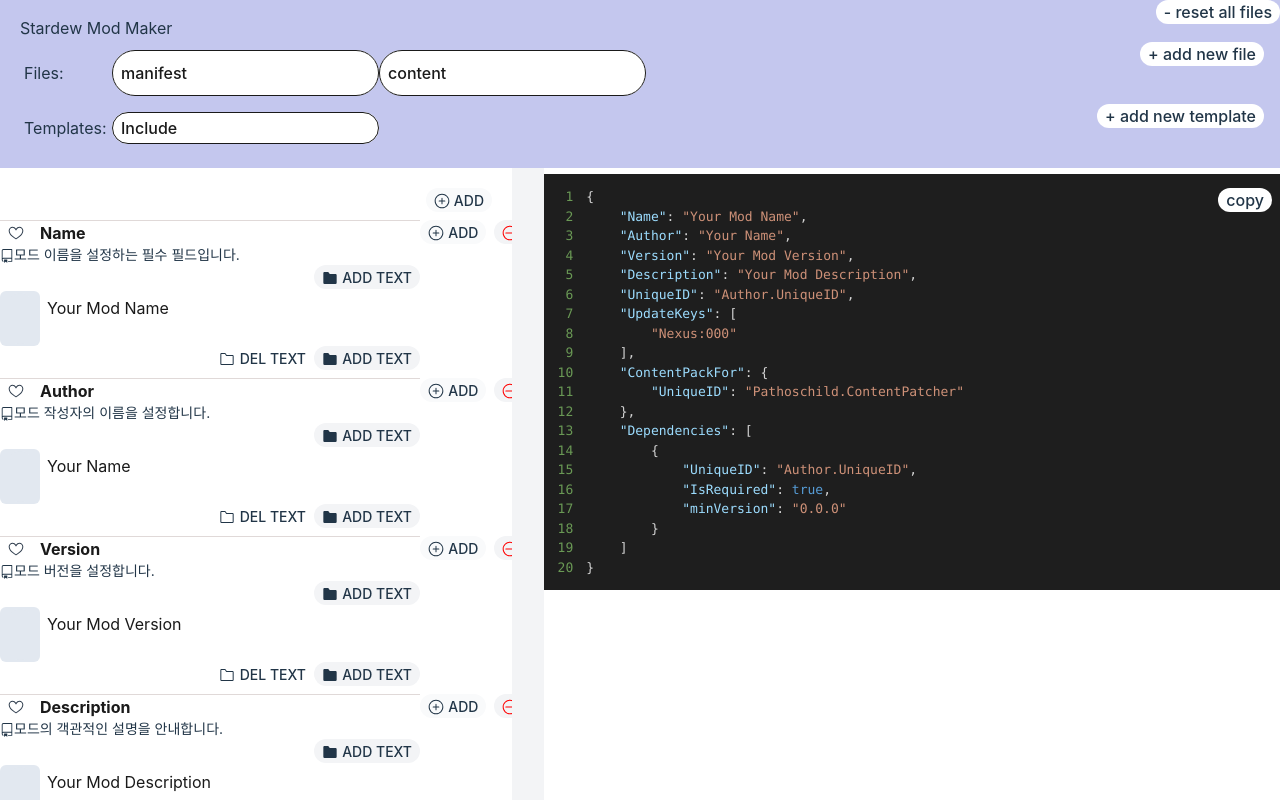
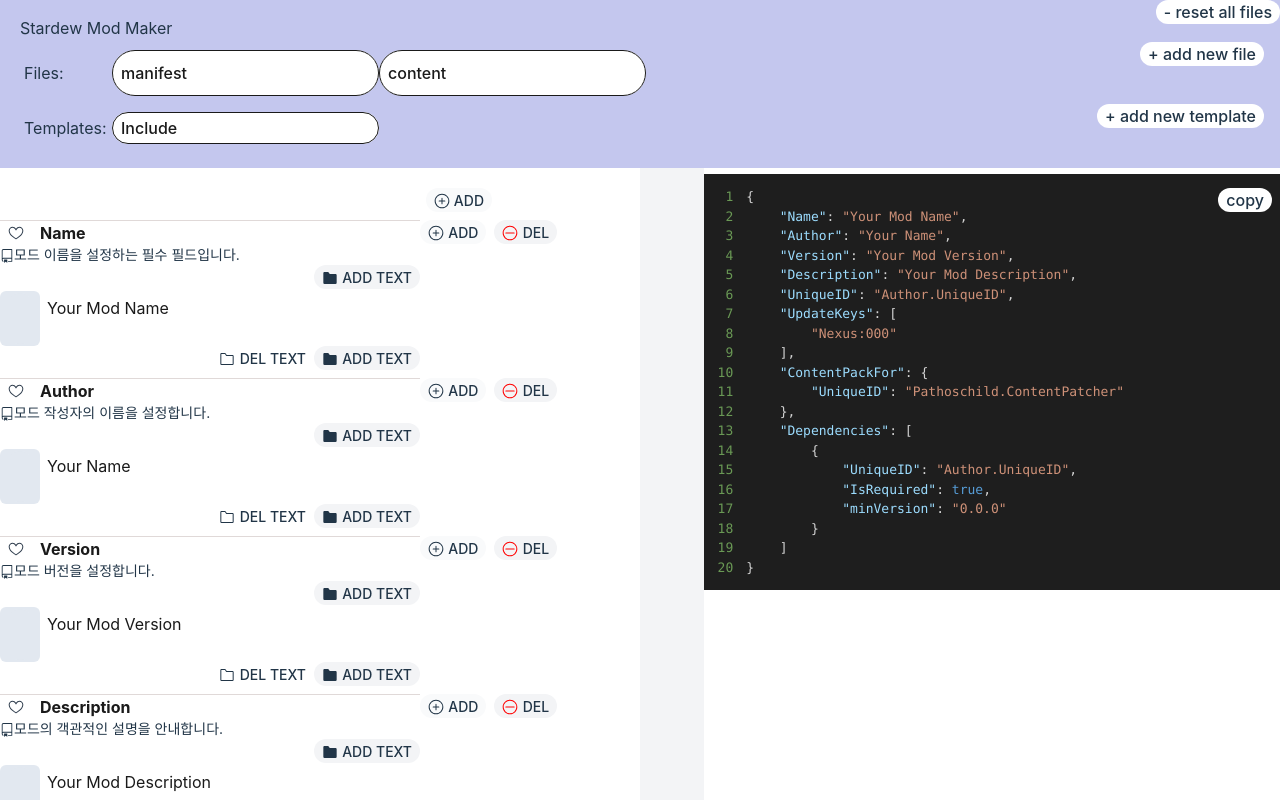
Before and after one commit to Sleepingoff/stardewmodmaker, a React (Vite) app: page /stardewmodmaker/ContentPatcher in a window 1280 px wide. Shown: the top 800 px of the page. Built offline with nearby package versions, Linux system fonts and the light colour scheme.

Commit message:
add: scroll marker

```diff
--- a/src/App.tsx
+++ b/src/App.tsx
@@ -12,6 +12,8 @@ import { Template, useTabStore } from "./store/tabStore";
 import { TemplateType } from "./type/template";
 import { useInputStore } from "./store/inputStore";
 import { GoX } from "react-icons/go";
+import ScrollSection from "./components/ScrollSection";
+import { BrowserRouter } from "react-router";
 
 const jsonFiles = ["Include"]; // 불러올 JSON 파일의 이름 목록
 
@@ -198,6 +200,7 @@ function App() {
             templates={templates}
             currentTab={activeTab}
           />
+          <ScrollSection />
           <JsonPreviewSection />
         </main>
       </MainContext.Provider>
--- a/src/components/FormatValue.tsx
+++ b/src/components/FormatValue.tsx
@@ -23,10 +23,14 @@ import {
   GoFileDirectory,
   GoFileDirectoryFill,
   GoHeart,
+  GoHeartFill,
   GoNoEntry,
   GoPlusCircle,
   GoRepo,
 } from "react-icons/go";
+import { useScrollStore } from "../store/scrollStore";
+import { useTabStore } from "../store/tabStore";
+import { Route } from "react-router";
 
 interface FormatType {
   separator: string;
@@ -44,10 +48,13 @@ const FormatValue = ({
   availableTypes = ["log", "text", "number", "checkbox", "object", "array"],
   template = [],
 }: FormatType) => {
-  const { value, setter }: FormatContextValue = useContext(FormatContext);
+  const { setter }: FormatContextValue = useContext(FormatContext);
+  const { deleteScroll } = useScrollStore();
+  const { activeTab } = useTabStore();
   const handleDeleteKey: MouseEventHandler = (e) => {
     if (!setter) return;
     setter((prev) => [...deleteValueById(prev, inputs)]);
+    deleteScroll(activeTab, inputs.id);
   };
   const [currentInputs, setCurrentInputs] = useState<IdField[]>(inputs!.value);
 
@@ -186,6 +193,32 @@ const FormatValue = ({
 
 const Format = ({ input, disabled }: { input: Input; disabled?: boolean }) => {
   const { setter } = useContext(FormatContext);
+  const { setScroll, deleteScroll } = useScrollStore();
+  const { activeTab } = useTabStore();
+  //boolean heart state
+  const [heart, setHeart] = useState(false);
+  //type이 log인 경우, 현재 자신의 스크롤 위치를 기억
+  useEffect(() => {
+    if (!setter) return;
+    if (!input?.type) return;
+
+    if (!heart) {
+      deleteScroll(activeTab, input.id);
+    }
+
+    if (input.type == "log" || heart) {
+      const element = document.getElementById(input.id);
+      if (!element) return;
+      const elementPosition = element.getBoundingClientRect();
+      const elementTop = elementPosition.top + window.scrollY;
+      const viewportHeight = window.innerHeight * 0.8;
+
+      // 전체 윈도우 내부 높이에 대해 비례한 값
+      const ratioTop = (elementTop / viewportHeight) * 100;
+      setScroll(activeTab, input.id, ratioTop);
+    }
+  }, [heart]);
+
   const [key, setKey] = useState<string>(input.key);
   const [sep, setSep] = useState<string>(input.separator ?? "");
   const [id, setId] = useState<string[]>(["0"]);
@@ -206,6 +239,12 @@ const Format = ({ input, disabled }: { input: Input; disabled?: boolean }) => {
         .map((i, idx) => idx + "")
     );
   }, []);
+  const handleClickAddBookMark: MouseEventHandler = (e) => {
+    //summary click prevent
+    e.stopPropagation();
+    //하트 아이콘 모양 변경
+    setHeart((prev) => !prev);
+  };
 
   const handleClickDeleteText =
     (idx: string): MouseEventHandler =>
@@ -262,7 +301,7 @@ const Format = ({ input, disabled }: { input: Input; disabled?: boolean }) => {
       [target.id]: target.value,
     }));
   };
-  const handleClickAddBookMark: MouseEventHandler = (e) => {};
+
   const textRef = useRef(null);
 
   useEffect(() => {
@@ -284,9 +323,9 @@ const Format = ({ input, disabled }: { input: Input; disabled?: boolean }) => {
   }
   return (
     <details open className="" id={input.id} key={input.id}>
-      <summary className="w-fit shrink">
-        <button onClick={handleClickAddBookMark}>
-          <GoHeart />
+      <summary className="w-full shrink">
+        <button className="ml-0" onClick={handleClickAddBookMark}>
+          {heart ? <GoHeartFill color="pink" /> : <GoHeart />}
         </button>
         <input
           type="text"
@@ -357,6 +396,37 @@ export default FormatValue;
 
 const FormatNumber = ({ input }: { input: Input }) => {
   const { setter }: FormatContextValue = useContext(FormatContext);
+  const { setScroll, deleteScroll } = useScrollStore();
+  const { activeTab } = useTabStore();
+  //boolean heart state
+  const [heart, setHeart] = useState(false);
+  //type이 log인 경우, 현재 자신의 스크롤 위치를 기억
+  useEffect(() => {
+    if (!setter) return;
+    if (!input?.type) return;
+
+    if (!heart) {
+      deleteScroll(activeTab, input.id);
+    }
+
+    if (input.type == "log" || heart) {
+      const element = document.getElementById(input.id);
+      if (!element) return;
+      const elementPosition = element.getBoundingClientRect();
+      const elementTop = elementPosition.top + window.scrollY;
+      const viewportHeight = window.innerHeight * 0.8;
+
+      // 전체 윈도우 내부 높이에 대해 비례한 값
+      const ratioTop = (elementTop / viewportHeight) * 100;
+      setScroll(activeTab, input.id, ratioTop);
+    }
+  }, [heart]);
+  const handleClickAddBookMark: MouseEventHandler = (e) => {
+    //summary click prevent
+    e.stopPropagation();
+    //하트 아이콘 모양 변경
+    setHeart((prev) => !prev);
+  };
 
   const [key, setKey] = useState<string>(input.key);
   const [value, setValue] = useState<string>(input.defaultValue as string);
@@ -380,6 +450,9 @@ const FormatNumber = ({ input }: { input: Input }) => {
   return (
     <details className="number" id={input.id} key={input.id} open>
       <summary>
+        <button className="ml-0" onClick={handleClickAddBookMark}>
+          {heart ? <GoHeartFill color="pink" /> : <GoHeart />}
+        </button>
         <input
           type="text"
           className="shrink w-20"
@@ -400,6 +473,38 @@ const FormatNumber = ({ input }: { input: Input }) => {
 
 const FormatCheckBox = ({ input }: { input: Input }) => {
   const { setter }: FormatContextValue = useContext(FormatContext);
+  const { setScroll, deleteScroll } = useScrollStore();
+  const { activeTab } = useTabStore();
+  //boolean heart state
+  const [heart, setHeart] = useState(false);
+  //type이 log인 경우, 현재 자신의 스크롤 위치를 기억
+  useEffect(() => {
+    if (!setter) return;
+    if (!input?.type) return;
+
+    if (!heart) {
+      deleteScroll(activeTab, input.id);
+    }
+
+    if (input.type == "log" || heart) {
+      const element = document.getElementById(input.id);
+      if (!element) return;
+      const elementPosition = element.getBoundingClientRect();
+      const elementTop = elementPosition.top + window.scrollY;
+      const viewportHeight = window.innerHeight * 0.8;
+
+      // 전체 윈도우 내부 높이에 대해 비례한 값
+      const ratioTop = (elementTop / viewportHeight) * 100;
+      setScroll(activeTab, input.id, ratioTop);
+    }
+  }, [heart]);
+  const handleClickAddBookMark: MouseEventHandler = (e) => {
+    //summary click prevent
+    e.stopPropagation();
+    //하트 아이콘 모양 변경
+    setHeart((prev) => !prev);
+  };
+
   const [key, setKey] = useState<string>(input.key);
   const [value, setValue] = useState<boolean>(
     input.defaultValue == "true" ? true : false
@@ -424,6 +529,9 @@ const FormatCheckBox = ({ input }: { input: Input }) => {
         <label htmlFor="checkbox" className="a11y-hidden">
           {key}
         </label>
+        <button className="ml-0" onClick={handleClickAddBookMark}>
+          {heart ? <GoHeartFill color="pink" /> : <GoHeart />}
+        </button>
         <input
           id="checkbox"
           className="w-80"
@@ -450,10 +558,6 @@ const FormatCheckBox = ({ input }: { input: Input }) => {
 const FormatLog = ({ input }: { input: Input }) => {
   const { setter }: FormatContextValue = useContext(FormatContext);
   const [value, setValue] = useState<string>(input.defaultValue as string);
-  const handleDeleteKey: MouseEventHandler = (e) => {
-    if (!setter) return;
-    setter((prev) => [...deleteValueById(prev, input)]);
-  };
   const handleChangeTextarea: ChangeEventHandler<HTMLTextAreaElement> = (e) => {
     const target = e.target as HTMLTextAreaElement;
     setValue(target.value);
--- a/src/components/InputSection.tsx
+++ b/src/components/InputSection.tsx
@@ -42,8 +42,8 @@ const InputSection = ({
 
   return (
     <InputContext.Provider value={{ value: inputs, setter: setInputs }}>
-      <section className="w-fit shrink">
-        <main className="h-[80vh]	 overflow-auto flex relative">
+      <section className="w-fit shrink min-w-[50vw]">
+        <main className=" flex relative w-full">
           {currentTab.startsWith("template")
             ? templates.map((temp, idx) => {
                 return (
@@ -63,8 +63,6 @@ const InputSection = ({
                   else return <NewTab key={idx + "tab"} id={idx + ""} />;
                 }
               })}
-
-          <ScrollSection />
         </main>
       </section>
     </InputContext.Provider>
--- a/src/components/ScrollSection.tsx
+++ b/src/components/ScrollSection.tsx
@@ -1,10 +1,26 @@
-import { useContext, useEffect, useState } from "react";
+import { useContext } from "react";
 import { MainContext } from "../hooks/context";
-import { Inputs } from "../type/types";
+import { useScrollStore } from "../store/scrollStore";
+import { useTabStore } from "../store/tabStore";
+import { GoHeartFill, GoPencil, GoSquareFill } from "react-icons/go";
+import { Link } from "react-router";
+const findById = (data: any[], id: string): any | undefined => {
+  for (const item of data) {
+    if (item?.id === id) {
+      return item; // 현재 객체에서 id를 찾음
+    }
+
+    // 중첩된 객체가 배열이라면 재귀 탐색
+    if (item.value.length > 0) {
+      findById(item.value, id);
+    }
+  }
+};
 
 const ScrollSection = () => {
   const { value } = useContext(MainContext);
-  const [scrollPosition, setScrollPosition] = useState<number>(10);
+  const { scroll } = useScrollStore();
+  const { activeTab } = useTabStore();
 
   const handleScrollTo = (keyPath: string) => {
     const element = document.getElementById(keyPath);
@@ -13,61 +29,37 @@ const ScrollSection = () => {
     }
   };
 
-  useEffect(() => {
-    const handleScroll = () => {
-      setScrollPosition(window.scrollY);
-    };
-
-    window.addEventListener("scroll", handleScroll);
-
-    return () => {
-      window.removeEventListener("scroll", handleScroll);
-    };
-  }, []);
-
-  const findLogKeys = (
-    data: Inputs,
-    parentKey = "",
-    depth = 0
-  ): JSX.Element[] => {
-    return data.flatMap((input, index) => {
-      const fullKey = parentKey ? `${parentKey}.${input.key}` : input.key;
-
-      if (input.type === "log") {
-        const offset = index * 30; // 각 로그 키의 고정 간격 (필요시 조정)
-        const adjustedPosition = scrollPosition + offset;
+  return (
+    <nav className="w-[4rem] bg-gray-100 shrink-0 sticky top-0 h-[100vh]">
+      <div className="p-2">
+        {/* 현재 탭의 스크롤 데이터만 탐색 */}
+        {Object.entries(scroll[activeTab] ?? {}).map(([inputId, position]) => {
+          const foundItem = findById(value, inputId); // 재귀적으로 id 탐색
           return (
             <div
-            key={input.id}
-            className={`group relative flex w-fit bookmarker`}
-            style={{ top: `${adjustedPosition}px` }}
+              key={inputId + "marker"}
+              className="group relative flex w-fit bookmarker"
+              style={{ top: `${position}px` }}
             >
               <p className="shrink-0 text-blue-500 group-hover:absolute bookmark">
-              {input.defaultValue}
+                {foundItem?.defaultValue ?? inputId}
               </p>
-            <button
-              className="shrink-0 w-[1rem] h-[.5rem] "
-              onClick={() => handleScrollTo(input.id)}
-            ></button>
+              <div
+                className="shrink-0 w-[1rem] h-[.5rem]"
+                onClick={() => {
+                  handleScrollTo(inputId);
+                }}
+              >
+                {foundItem?.type == "log" ? (
+                  <GoPencil />
+                ) : (
+                  <GoHeartFill color="pink" />
+                )}
+              </div>
             </div>
           );
-      }
-
-      if (
-        (input.type === "object" || input.type === "array") &&
-        Array.isArray(input.value)
-      ) {
-        // 재귀적으로 하위 데이터 탐색
-        return findLogKeys(input.value, fullKey, depth + 1);
-      }
-
-      return [];
-    });
-  };
-
-  return (
-    <nav className="w-[2rem] bg-gray-100 h-full shrink-0 sticky top-0 right-0">
-      <div className="p-2">{Array.isArray(value) && findLogKeys(value)}</div>
+        })}
+      </div>
     </nav>
   );
 };
--- a/src/index.css
+++ b/src/index.css
@@ -388,11 +388,13 @@ div:hover>.bookmark::before {
 .bookmarker>button {
   border-radius: 0;
   position: relative;
-  background-color: #535bf2;
+  background-color: inherit;
   transition: .2s;
 }
 
+
 .bookmarker:hover>button {
+
   transform: rotate(45deg);
 }
 
--- /dev/null
+++ b/src/store/scrollStore.ts
@@ -0,0 +1,44 @@
+//각 키의 스크롤 위치를 기억하는 스토어
+import { create } from "zustand";
+import { persist } from "zustand/middleware";
+
+//탭별로 스크롤 위치를 기억
+interface ScrollState {
+  scroll: { [key: string]: { [key: string]: number } };
+  setScroll: (tab: string, key: string, value: number) => void;
+  deleteScroll: (tab: string, key: string) => void;
+  resetScroll: () => void;
+}
+
+export const useScrollStore = create<ScrollState>()(
+  persist(
+    (set) => ({
+      scroll: { 0: {} },
+      setScroll: (tab, key, value) =>
+        set((state) => ({
+          scroll: {
+            ...state.scroll, // 기존 전체 탭 데이터 유지
+            [tab]: {
+              ...state.scroll[tab], // 현재 탭의 기존 데이터 유지
+              [key]: value, // 새로운 데이터 추가
+            },
+          },
+        })),
+      deleteScroll: (tab, key) => {
+        set((state) => {
+          const updatedTabScroll = { ...state.scroll[tab] }; // 현재 탭의 스크롤 데이터 복사
+          delete updatedTabScroll[key]; // 키 삭제
+
+          return {
+            scroll: {
+              ...state.scroll, // 기존 상태 복사
+              [tab]: updatedTabScroll, // 수정된 탭 데이터 갱신
+            },
+          };
+        });
+      },
+      resetScroll: () => set({ scroll: {} }),
+    }),
+    { name: "scroll-storage" }
+  )
+);
```
Lines whose indentation alone changed are shown as unchanged.
